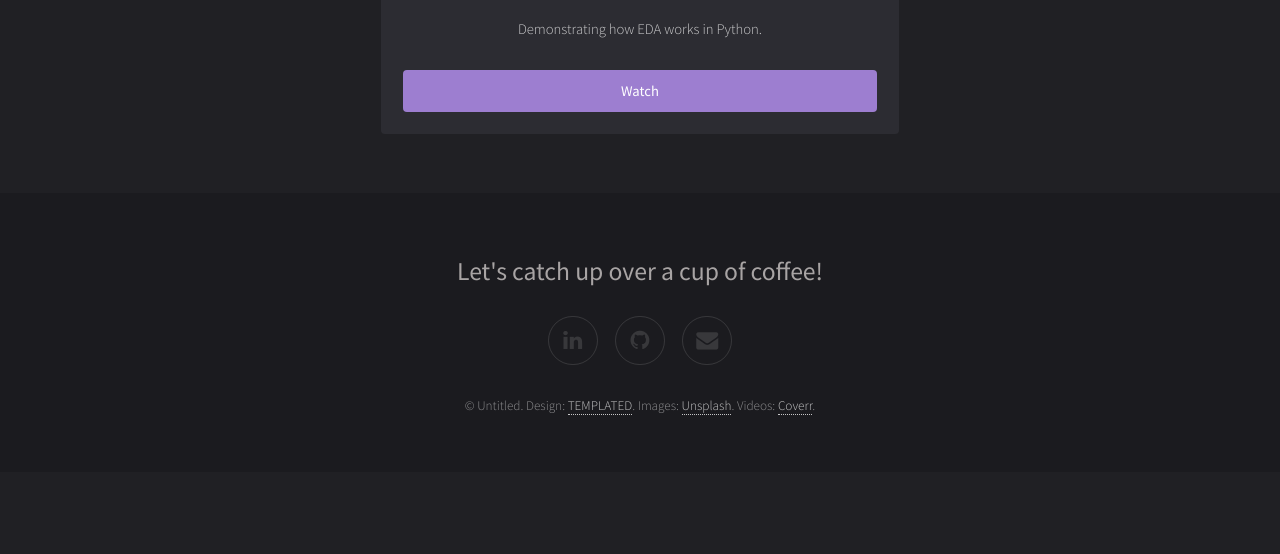
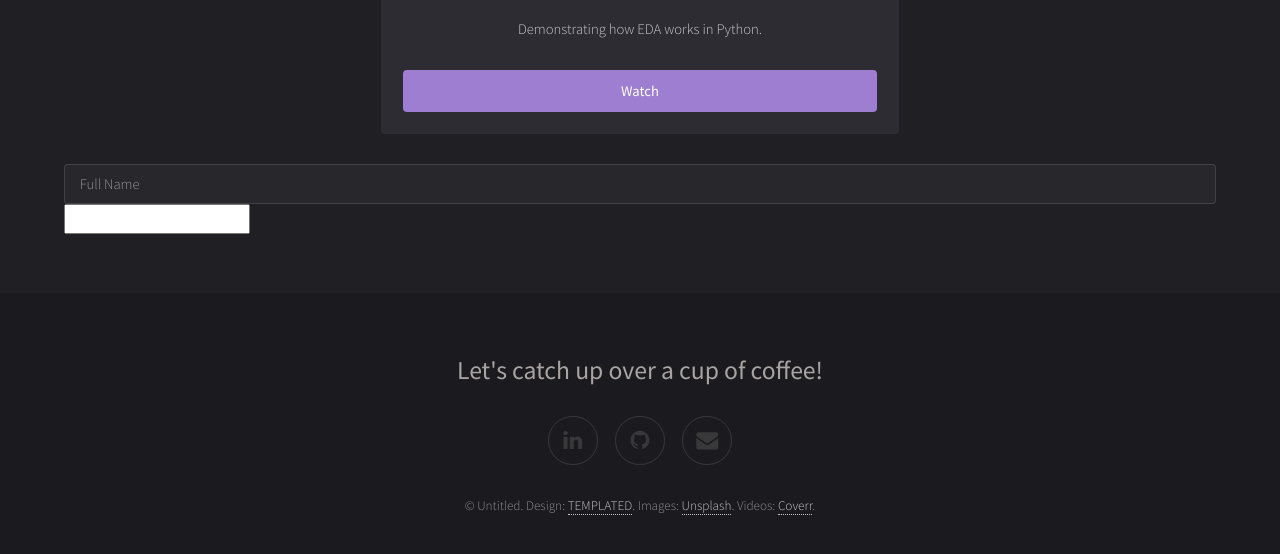
Before and after one commit to kuletha-rk/kuletha-rk.github.io, a plain HTML site: page index.html in a window 1280 px wide. Shown: the part 1062-1616 px from the top of the page. Before the commit the page ends 1534 px from the top, so only its background shows below. Drawn offline with Linux system fonts and the light colour scheme.

Commit message:
Update index.html
updating form tab for user

```diff
--- a/index.html
+++ b/index.html
@@ -47,6 +47,10 @@
 								</div>
 							</div>
 								</div>
+						<form>
+							<input type="text" placeholder="Full Name" name="full_name">
+							<input tyype="submit">
+						</form>
 							</div>
 
 						</div>
```
